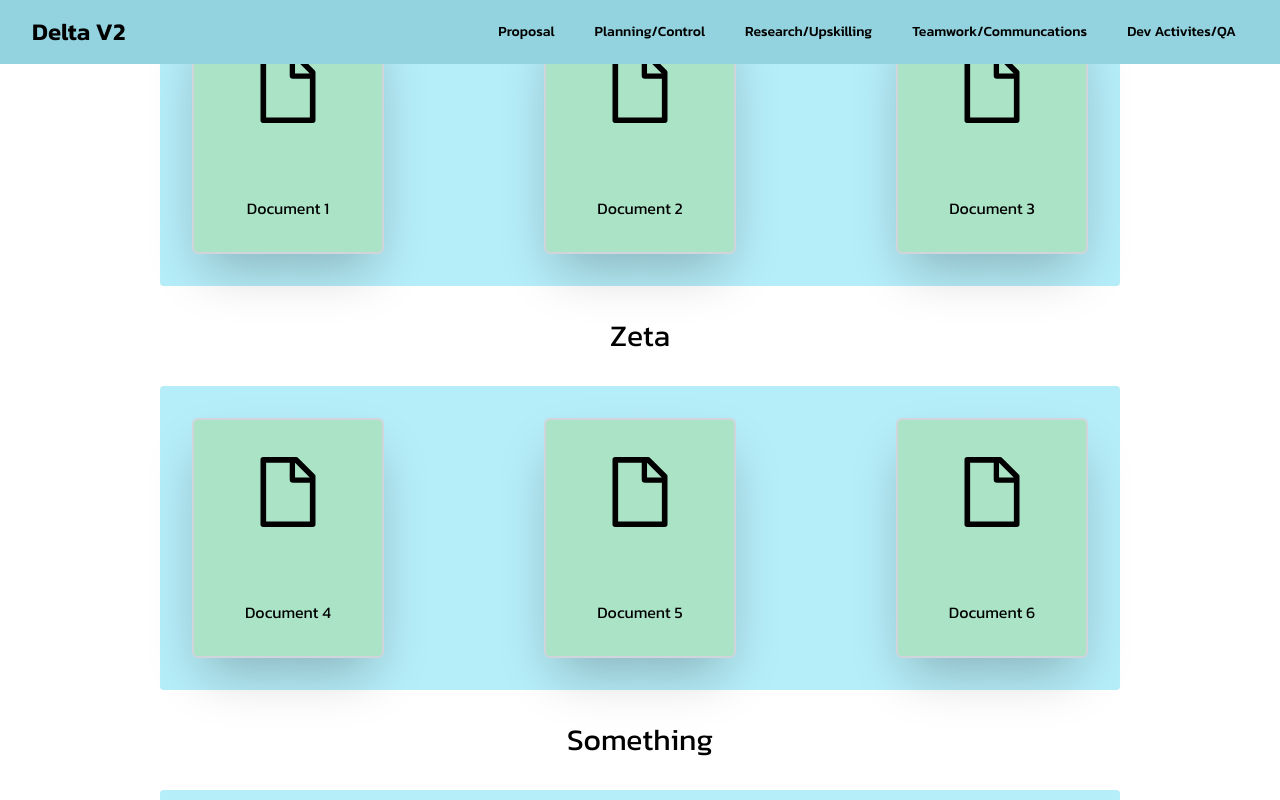
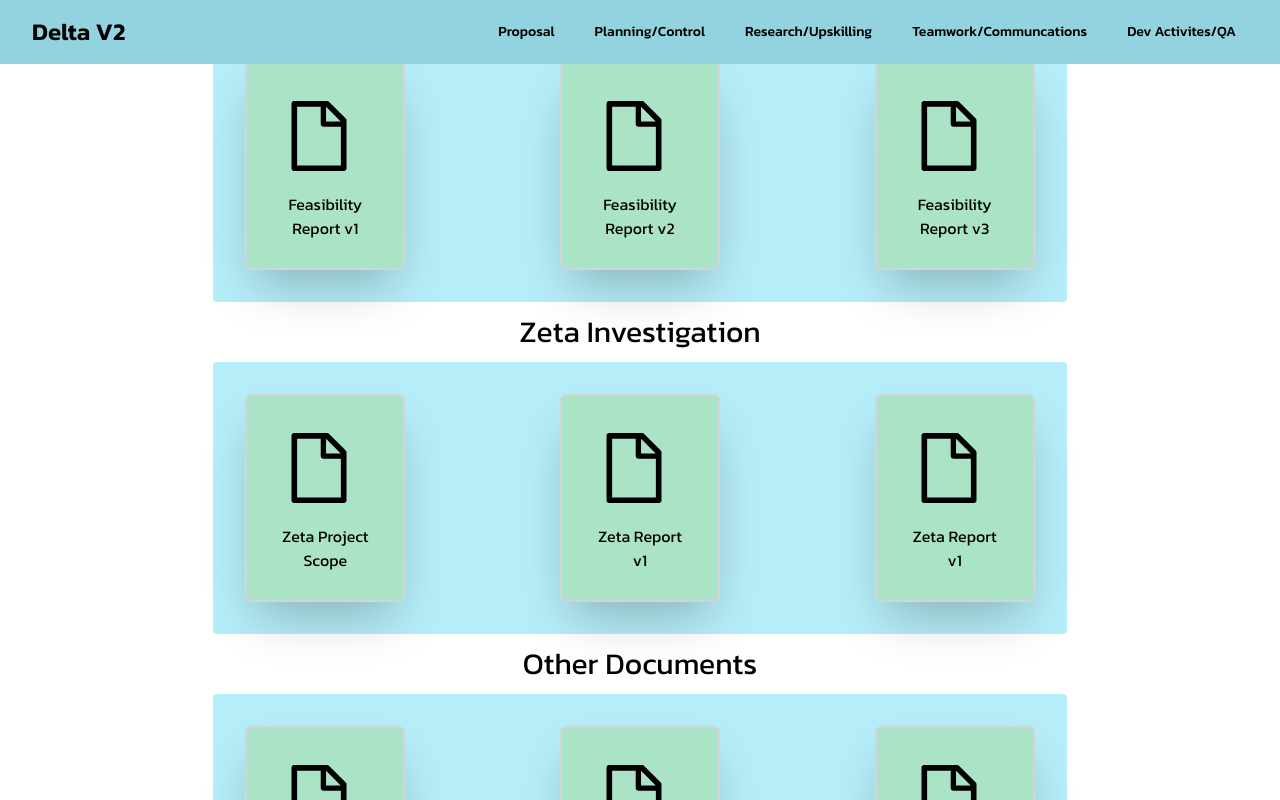
Before and after one commit to Finappster-Delta-V2/finappster-delta-v2-portfolio, a React (Vite) app: page /research in a window 1280 px wide. Shown: the top 800 px of the page. Built offline with nearby package versions, Linux system fonts and the light colour scheme.

Commit message:
Fix layout
update documents and rewrite

```diff
--- a/src/components/DocumentCard.jsx
+++ b/src/components/DocumentCard.jsx
@@ -3,11 +3,11 @@ import { AiOutlineFile } from "react-icons/ai";
 
 export const DocumentCard = ({ title, url }) => {
   return (
-    <div className="flex h-60 w-48 flex-col items-center justify-between rounded-md border-2 border-gray-300 bg-secondary-500 p-8 shadow-2xl transition-transform duration-300 ease-in-out hover:scale-110">
+    <div className="flex h-52 w-40 flex-col items-center justify-between rounded-md border-2 border-gray-300 bg-secondary-500 p-8 shadow-2xl transition-transform duration-300 ease-in-out hover:scale-110">
       <a href={url} target="_blank">
         <AiOutlineFile size={80} />
+        <h3 className="mt-4 text-center">{title}</h3>
       </a>
-      <h3 className="mt-4 text-center">{title}</h3>
     </div>
   );
 };
--- a/src/pages/ResearchUpskilling.jsx
+++ b/src/pages/ResearchUpskilling.jsx
@@ -1,86 +1,79 @@
 import { DocumentCard } from "../components/DocumentCard";
 
 export const ResearchUpskilling = () => {
-  const documents = [
+  const feasibilityReport = [
     {
-      id: 1,
-      title: "Document 1",
-      url: "https://example.com/document1.pdf",
+      title: "Feasibility Report v1",
+      url: "https://autuni-my.sharepoint.com/:w:/r/personal/ykx5915_autuni_ac_nz/Documents/COMP702/Finappster-Delta-V2/Project%20Portfolio/Research%20and%20Upskilling/Research/Feasibility%20Report%20v1.docx?d=w19fc7a9736554b3d97b56acf21f9ebd6&csf=1&web=1&e=PLM1hv",
     },
     {
-      id: 2,
-      title: "Document 2",
-      url: "https://example.com/document2.pdf",
+      title: "Feasibility Report v2",
+      url: "https://autuni-my.sharepoint.com/:w:/r/personal/ykx5915_autuni_ac_nz/Documents/COMP702/Finappster-Delta-V2/Project%20Portfolio/Research%20and%20Upskilling/Research/Feasibility%20Report%20v2.docx?d=w0537fbc88cda4b1385bf05b7862e3859&csf=1&web=1&e=vjdD5E",
     },
     {
-      id: 3,
-      title: "Document 3",
-      url: "https://example.com/document2.pdf",
+      title: "Feasibility Report v3",
+      url: "https://autuni-my.sharepoint.com/:w:/r/personal/ykx5915_autuni_ac_nz/Documents/COMP702/Finappster-Delta-V2/Project%20Portfolio/Research%20and%20Upskilling/Research/Feasibility%20Report%20v3.docx?d=w4c170cc3bd4043b593f1c7931de26a32&csf=1&web=1&e=acbT5y",
+    },
+  ];
+  const zetaInvestigation = [
+    {
+      title: "Zeta Project Scope",
+      url: "https://autuni-my.sharepoint.com/:w:/r/personal/ykx5915_autuni_ac_nz/Documents/COMP702/Finappster-Delta-V2/Project%20Portfolio/Research%20and%20Upskilling/Research/Zeta%20Investigation%20Project%20Scope.docx?d=w35bc7646917e4c8bbad8d22390a49b7e&csf=1&web=1&e=PeWOPH",
     },
     {
-      id: 4,
-      title: "Document 4",
-      url: "https://example.com/document2.pdf",
+      title: "Zeta Report v1",
+      url: "https://autuni-my.sharepoint.com/:w:/r/personal/ykx5915_autuni_ac_nz/Documents/COMP702/Finappster-Delta-V2/Project%20Portfolio/Research%20and%20Upskilling/Research/Zeta%20Investigation%20report%20v1.docx?d=w4d781ce97e8148aca3ff7756fd3a25de&csf=1&web=1&e=zfIxaA",
     },
     {
-      id: 5,
-      title: "Document 5",
-      url: "https://example.com/document2.pdf",
+      title: "Zeta Report v1",
+      url: "https://autuni-my.sharepoint.com/:w:/r/personal/ykx5915_autuni_ac_nz/Documents/COMP702/Finappster-Delta-V2/Project%20Portfolio/Research%20and%20Upskilling/Research/Zeta%20Investigation%20report%20v2.docx?d=we6c333814fae4eafb714061a96dc7100&csf=1&web=1&e=dwibuV",
+    },
+  ];
+  const otherDocuments = [
+    {
+      title: "Change Request v1",
+      url: "https://autuni-my.sharepoint.com/:w:/r/personal/ykx5915_autuni_ac_nz/Documents/COMP702/Finappster-Delta-V2/Project%20Portfolio/Research%20and%20Upskilling/Research/email%20draft,%20intergration%20and%20refactor%20v1.docx?d=wd2a72c3f6e6e4c529f40eab0db5e6585&csf=1&web=1&e=BnRoej",
     },
     {
-      id: 6,
-      title: "Document 6",
-      url: "https://example.com/document2.pdf",
+      title: "Change Request v2",
+      url: "https://autuni-my.sharepoint.com/:w:/r/personal/ykx5915_autuni_ac_nz/Documents/COMP702/Finappster-Delta-V2/Project%20Portfolio/Research%20and%20Upskilling/Research/email%20draft,%20intergration%20and%20refactor%20v2.docx?d=w81e5b53b0b144d23b234c49acba64cf1&csf=1&web=1&e=oCBe82",
     },
     {
-      id: 7,
-      title: "Document 7",
-      url: "https://example.com/document2.pdf",
-    },
-    {
-      id: 8,
-      title: "Document 8",
-      url: "https://example.com/document2.pdf",
-    },
-    {
-      id: 9,
-      title: "Document 9",
-      url: "https://example.com/document9.pdf",
+      title: "Change Request v3",
+      url: "https://autuni-my.sharepoint.com/:p:/r/personal/ykx5915_autuni_ac_nz/Documents/COMP702/Finappster-Delta-V2/Project%20Portfolio/Research%20and%20Upskilling/Research/Finappster%20Delta%20v2%20Revision%20Meeting.pptx?d=w3379f0602cde49698befd68fcbc62ac2&csf=1&web=1&e=yYne4L",
     },
   ];
 
   return (
-    <div className="flex h-screen flex-col items-center justify-center gap-8">
-      <h1 className="mt-20 text-center text-3xl text-black">Container 1</h1>
-      <div className="flex h-fit w-3/4 place-content-between rounded bg-primary-500 p-8">
-        {documents.slice(0, 3).map((document) => (
+    <div className="flex h-screen flex-col items-center justify-center">
+      <h1 className="my-4 text-center text-3xl text-black">
+        Feasibility Report
+      </h1>
+      <div className="flex h-fit w-2/3 place-content-between rounded bg-primary-500 p-8">
+        {feasibilityReport.map((feasibilityReport) => (
           <DocumentCard
-            key={document.id}
-            title={document.title}
-            url={document.url}
+            title={feasibilityReport.title}
+            url={feasibilityReport.url}
           />
         ))}
       </div>
-      <h1 className="text-center text-3xl text-black">Zeta</h1>
+      <h1 className="my-3 text-center text-3xl text-black">
+        Zeta Investigation
+      </h1>
 
-      <div className="flex h-fit w-3/4 place-content-between rounded  bg-primary-500 p-8">
-        {documents.slice(3, 6).map((document) => (
+      <div className="flex h-fit w-2/3 place-content-between rounded  bg-primary-500 p-8">
+        {zetaInvestigation.map((zetaInvestigation) => (
           <DocumentCard
-            key={document.id}
-            title={document.title}
-            url={document.url}
+            title={zetaInvestigation.title}
+            url={zetaInvestigation.url}
           />
         ))}
       </div>
-      <h1 className="text-center text-3xl text-black">Something</h1>
+      <h1 className="my-3 text-center text-3xl text-black">Other Documents</h1>
 
-      <div className="flex h-fit w-3/4 place-content-between rounded bg-primary-500 p-8">
-        {documents.slice(6, 9).map((document) => (
-          <DocumentCard
-            key={document.id}
-            title={document.title}
-            url={document.url}
-          />
+      <div className="flex h-fit w-2/3 place-content-between rounded bg-primary-500 p-8">
+        {otherDocuments.map((otherDocuments) => (
+          <DocumentCard title={otherDocuments.title} url={otherDocuments.url} />
         ))}
       </div>
     </div>
```
Also changed, not shown: 1 other file (tests, documents, lock files or other folders).
